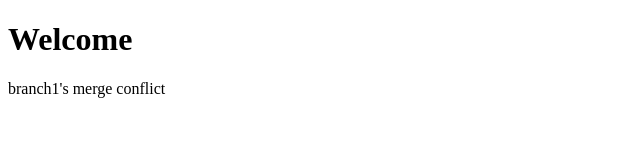
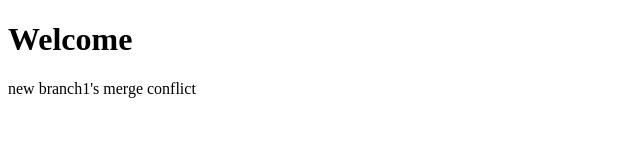
Before and after one commit to cps847group12/A1, a plain HTML site: page git_tst/index.html in a window 1280 px wide. Shown: the full height of the page, 0-640 px from the left. Drawn offline with Linux system fonts and the light colour scheme.

Commit message:
Create new merging conflict

```diff
--- a/git_tst/index.html
+++ b/git_tst/index.html
@@ -5,6 +5,6 @@
 </head>
 <body>
 <h1> Welcome</h1>
-<p>branch1's merge conflict</p>
+<p>new branch1's merge conflict</p>
 </body>
 </html>
```
